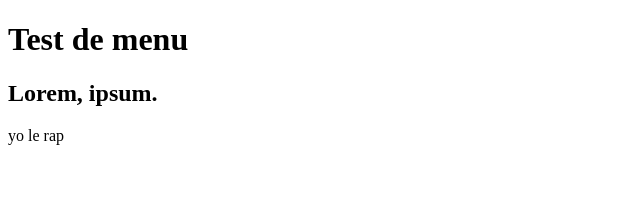
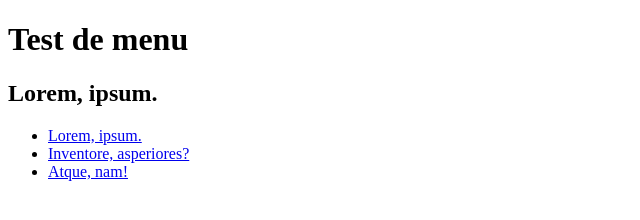
Before and after one commit to MMI-SAE-105/2023-r113-tp2-menu-alpinejs-NathannSchwarz, a plain HTML site: page index.html in a window 1280 px wide. Shown: the whole page, without its empty margins (0-640 px from the left). Drawn offline with Linux system fonts and the light colour scheme.

Commit message:
test menu

```diff
--- a/index.html
+++ b/index.html
@@ -15,7 +15,14 @@
     <!-- h2>lorem2^p>lorem -->
     <h2>Lorem, ipsum.</h2>
     <p>
-   yo le rap
+      <!-- nav>ul>li*3>a[href=#]>lorem2 -->
+      <nav>
+        <ul>
+          <li><a href="#">Lorem, ipsum.</a></li>
+          <li><a href="#">Inventore, asperiores?</a></li>
+          <li><a href="#">Atque, nam!</a></li>
+        </ul>
+      </nav>
     </p>
   </body>
 </html>
```
